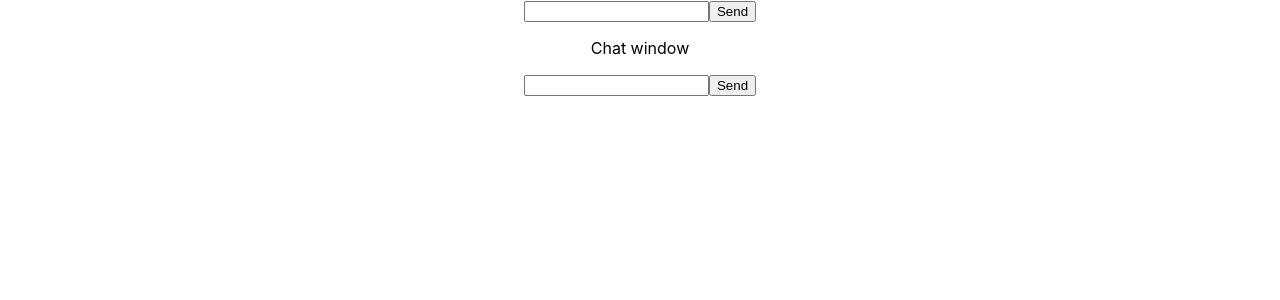
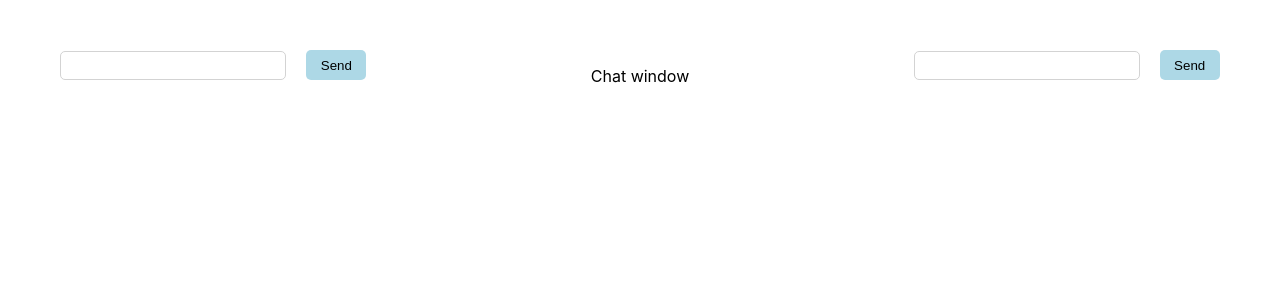
Before and after one commit to priyankapakhale/react-chatroom-app, a React (Create React App) app: page / in a window 1280 px wide. Shown: the top 300 px of the page. Built offline with nearby package versions, Linux system fonts and the light colour scheme.

Commit message:
- Added width, margins, borders, height to input and button

```diff
--- a/src/App.css
+++ b/src/App.css
@@ -1,3 +1,29 @@
+.main {
+  margin-top : 50px;
+  display : flex;
+}
+
+.main div {
+  flex : 30% ;
+}
+
+input {
+  width: 220px;
+  margin-right: 20px;
+  height : 25px;
+  border: 1px solid lightgray;
+  border-radius : 5px;
+}
+
+button {
+  width: 60px;
+  height: 30px;
+  border : 1px;
+  border-radius: 5px;
+  background-color : lightblue;
+}
+
+
 .App {
   text-align: center;
 }
```
